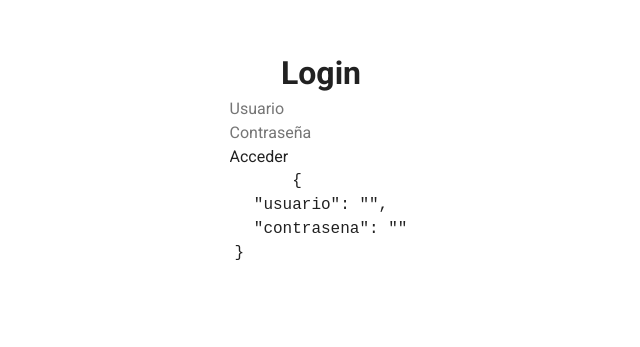
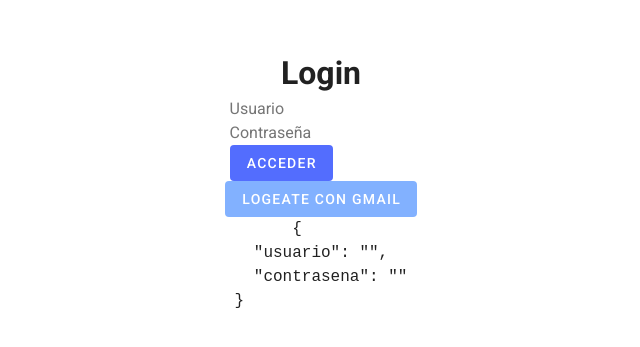
Before and after one commit to GIODIROSA/CRUD-ottoklaus, a Vue app: page /login in a window 1280 px wide. Shown: the part 101-448 px from the top of the page, without its empty margins (319-959 px from the left). Built offline with nearby package versions, Linux system fonts and the light colour scheme; no server answers.

Commit message:
tercer commit, desarrollo de login

```diff
--- a/src/components/login/Login.vue
+++ b/src/components/login/Login.vue
@@ -4,8 +4,14 @@
     <form @submit.prevent="login">
       <input v-model="usuario" type="text" placeholder="Usuario" />
       <input v-model="contrasena" type="password" placeholder="Contraseña" />
-      <input type="submit" value="Acceder" />
+      <v-btn type="submit" dark depressed color="indigo accent-2">
+        Acceder
+      </v-btn>
     </form>
+
+    <v-btn @click="logInGoogle" dark depressed color="blue accent-1">
+      Logeate con Gmail
+    </v-btn>
 
     <pre>
       {{ $data }}
@@ -34,6 +40,32 @@ export default {
           },
           (error) => console.error(error)
         );
+    }, //final login
+    logInGoogle() {
+      const provider = new firebase.auth.GoogleAuthProvider();
+      firebase
+        .auth()
+        .signInWithPopup(provider)
+        .then((result) => {
+          console.log(result);
+          this.$router.replace("inicio");
+
+          let user = {
+            name: result.user.displayName,
+            photoURL: result.user.providerData[0].photoURL,
+            email: result.user.email,
+          };
+          this.createdUser(user);
+        })
+        .catch((error) => {
+          console.log(error);
+        });
+    }, //final log in google
+    createdUser(user) {
+      firebase
+        .firestore()
+        .collection("usuarios")
+        .add(user);
     },
   },
 };
```
